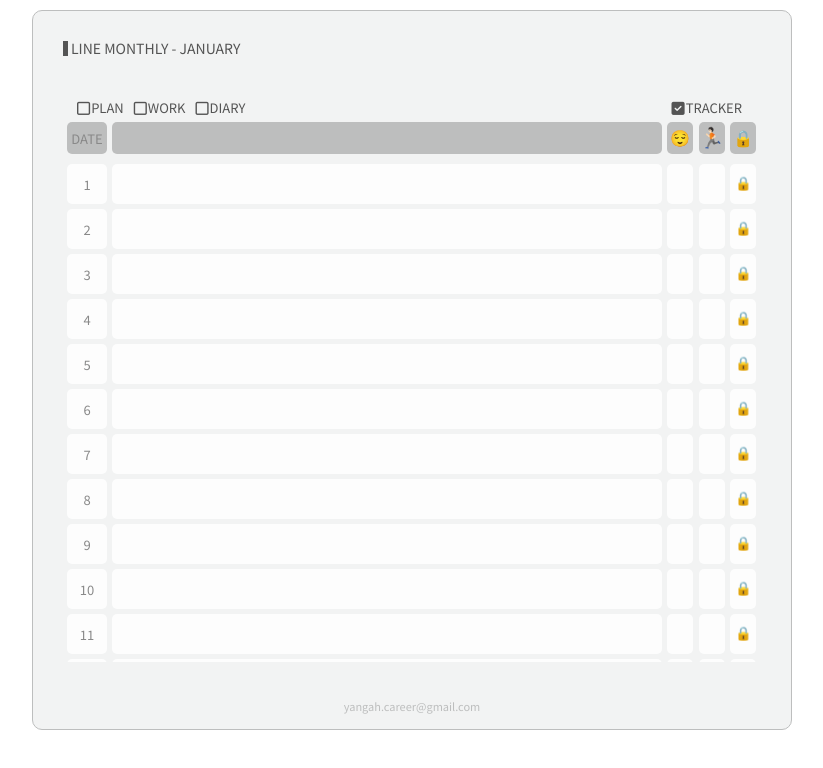
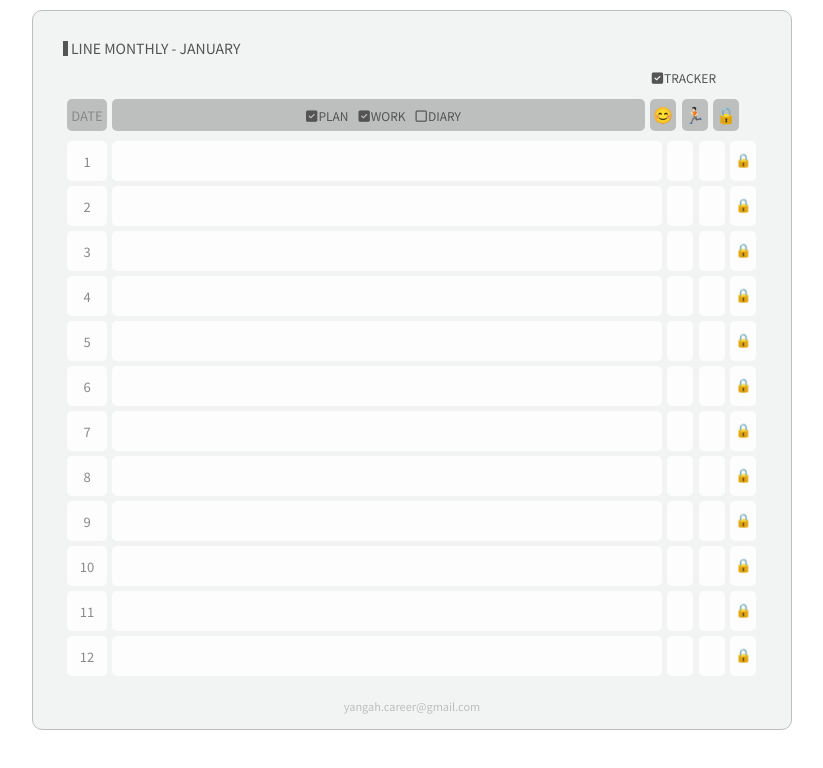
Before and after one commit to Yang-ah/my_first_diary, a React (Create React App) app: page /schedule in a window 1280 px wide. Shown: the top 768 px of the page, without its empty margins (228-1051 px from the left). Built offline with nearby package versions, Linux system fonts and the light colour scheme.

Commit message:
used recoil for change checkbox status, refactored monthly-schedule

```diff
--- a/package.json
+++ b/package.json
@@ -3,6 +3,7 @@
   "version": "0.1.0",
   "private": true,
   "dependencies": {
+    "@tanstack/react-query": "^4.22.0",
     "@testing-library/jest-dom": "^5.16.5",
     "@testing-library/react": "^13.4.0",
     "@testing-library/user-event": "^13.5.0",
@@ -12,8 +13,10 @@
     "@types/react-dom": "^18.0.10",
     "react": "^18.2.0",
     "react-dom": "^18.2.0",
+    "react-query": "^3.39.2",
     "react-router-dom": "^6.6.1",
     "react-scripts": "5.0.1",
+    "recoil": "^0.7.6",
     "styled-components": "^5.3.6",
     "typescript": "^4.9.4",
     "web-vitals": "^2.1.4"
--- /dev/null
+++ b/src/atom.ts
@@ -0,0 +1,21 @@
+import { atom } from "recoil";
+
+export const onTrackerAtom = atom({
+  key: "tracker",
+  default: true,
+});
+
+export const onDiaryAtom = atom({
+  key: "diary",
+  default: false,
+});
+
+export const onPlanAtom = atom({
+  key: "plan",
+  default: true,
+});
+
+export const onWorkAtom = atom({
+  key: "work",
+  default: true,
+});
--- /dev/null
+++ b/src/components/CheckBox.tsx
@@ -0,0 +1,106 @@
+import { useRecoilState } from "recoil";
+import { onTrackerAtom, onDiaryAtom, onPlanAtom, onWorkAtom } from "./../atom";
+import styled from "styled-components";
+
+const CheckContainer = styled.div`
+  width: 100%;
+  height: 100%;
+  display: flex;
+  justify-content: center;
+  align-items: center;
+  font-size: 12px;
+  border-radius: 10px;
+
+  color: ${(props) => props.theme.secondColor};
+  i {
+    font-size: 13px;
+    margin: 2px 1px 0 0;
+  }
+
+  input {
+    display: none;
+  }
+
+  div {
+    margin-left: 10px;
+  }
+  label {
+    cursor: pointer;
+    display: flex;
+    align-items: center;
+  }
+`;
+
+const TrackerContainer = styled(CheckContainer)`
+  height: 10px;
+  justify-content: flex-end;
+  margin-right: 120px;
+`;
+
+export function Tracker() {
+  const [onTracker, SetTracker] = useRecoilState(onTrackerAtom);
+  const toggleTrackerAtom = () => SetTracker((prev) => !prev);
+  return (
+    <TrackerContainer>
+      <input id="tracker" type="checkbox" onClick={toggleTrackerAtom} />
+      <label htmlFor="tracker">
+        {onTracker ? (
+          <i className="fa-solid fa-square-check"></i>
+        ) : (
+          <i className="fa-regular fa-square"></i>
+        )}
+        TRACKER
+      </label>
+    </TrackerContainer>
+  );
+}
+
+function CheckBox() {
+  const [onDiary, SetDiary] = useRecoilState(onDiaryAtom);
+  const [onPlan, SetPlan] = useRecoilState(onPlanAtom);
+  const [onWork, SetWork] = useRecoilState(onWorkAtom);
+
+  const toggleDiaryAtom = () => SetDiary((prev) => !prev);
+  const togglePlanAtom = () => SetPlan((prev) => !prev);
+  const toggleWorkAtom = () => SetWork((prev) => !prev);
+
+  return (
+    <CheckContainer>
+      <div>
+        <input id="plan" type="checkbox" onClick={togglePlanAtom} />
+        <label htmlFor="plan">
+          {onPlan ? (
+            <i className="fa-solid fa-square-check"></i>
+          ) : (
+            <i className="fa-regular fa-square"></i>
+          )}
+          PLAN
+        </label>
+      </div>
+      <div>
+        <input id="work" type="checkbox" onClick={toggleWorkAtom} />
+        <label htmlFor="work">
+          {onWork ? (
+            <i className="fa-solid fa-square-check"></i>
+          ) : (
+            <i className="fa-regular fa-square"></i>
+          )}
+          WORK
+        </label>
+      </div>
+      <div>
+        <input id="diary" type="checkbox" onClick={toggleDiaryAtom} />
+        <label htmlFor="diary">
+          {onDiary ? (
+            <i className="fa-solid fa-square-check"></i>
+          ) : (
+            <i className="fa-regular fa-square"></i>
+          )}
+          DIARY
+        </label>
+      </div>
+    </CheckContainer>
+  );
+}
+
+export default CheckBox;
--- a/src/index.tsx
+++ b/src/index.tsx
@@ -4,14 +4,22 @@ import { RouterProvider } from "react-router-dom";
 import router from "./router";
 import { ThemeProvider } from "styled-components";
 import { DefalutTheme } from "./theme";
+import { RecoilRoot } from "recoil";
+import { QueryClient, QueryClientProvider } from "react-query";
+
+const queryClient = new QueryClient();
 
 const root = ReactDOM.createRoot(
   document.getElementById("root") as HTMLElement
 );
 root.render(
   <React.StrictMode>
-    <ThemeProvider theme={DefalutTheme}>
-      <RouterProvider router={router} />
-    </ThemeProvider>
+    <QueryClientProvider client={queryClient}>
+      <RecoilRoot>
+        <ThemeProvider theme={DefalutTheme}>
+          <RouterProvider router={router} />
+        </ThemeProvider>
+      </RecoilRoot>
+    </QueryClientProvider>
   </React.StrictMode>
 );
--- a/src/screens/Monthly-Schedule.tsx
+++ b/src/screens/Monthly-Schedule.tsx
@@ -1,5 +1,8 @@
-import { useEffect, useState } from "react";
 import styled from "styled-components";
+import { useRecoilValue } from "recoil";
+import { onTrackerAtom, onDiaryAtom, onPlanAtom, onWorkAtom } from "./../atom";
+import CheckBox, { Tracker } from "../components/CheckBox";
+
 import {
   thisDates,
   thisMonthString,
@@ -24,36 +27,18 @@ const Wrap = styled.div`
   border: 1px solid ${(props) => props.theme.fourthColor};
 `;
 
-const SectionHeader = styled.div`
-  height: 30px;
-  display: flex;
-  align-items: center;
-  justify-content: space-between;
-  color: ${(props) => props.theme.secondColor};
-  font-size: 13px;
-  padding-right: 15px;
-`;
-
-const CheckBox = styled.div`
-  display: flex;
-  :last-child {
-    flex-direction: column;
-  }
-  i {
-    font-size: 15px;
-    margin: 2px 1px 0 0;
-  }
-  input {
-    display: none;
-  }
-
-  div {
-    margin-left: 10px;
-  }
-  label {
-    cursor: pointer;
-    display: flex;
-    align-items: center;
+const TableHeader = styled.div<TrackerProps>`
+  height: 32px;
+  display: grid;
+  grid-template-columns: ${(props) =>
+    props.tracker ? `40px 1fr 90px` : `40px 1fr 30px`};
+  grid-gap: 5px;
+  margin-bottom: 10px;
+  padding-right: 17px;
+  div:first-child,
+  div:nth-child(2),
+  div > div {
+    background-color: ${(props) => props.theme.fourthColor};
   }
 `;
 
@@ -63,29 +48,16 @@ const SectionTable = styled.div`
   overflow-y: scroll;
 `;
 
-const SectionLine = styled.div`
+const SectionLine = styled.div<TrackerProps>`
   width: 100%;
   grid-gap: 5px;
   display: grid;
-  grid-template-columns: 40px 1fr 90px;
+  grid-template-columns: ${(props) =>
+    props.tracker ? "40px 1fr 90px" : "40px 1fr 30px"};
   margin-bottom: 5px;
   height: 40px;
   :last-child {
     margin: 0px;
-  }
-`;
-
-const SectionLineWithoutTracker = styled(SectionLine)`
-  grid-template-columns: 40px 1fr 27px;
-`;
-
-const TableHeader = styled(SectionLine)`
-  height: 32px;
-  margin-bottom: 10px;
-  div:first-child,
-  div:nth-child(2),
-  div > div {
-    background-color: ${(props) => props.theme.fourthColor};
   }
 `;
 
@@ -131,12 +103,12 @@ const LineHeader = styled(Header)`
   margin-left: 30px;
 `;
 
+interface TrackerProps {
+  tracker: boolean;
+}
+
 function MonthlySchedule() {
-  const [onTracker, setTracker] = useState(true);
-  const onClickTracker = () => {
-    setTracker((cur) => !cur);
-    console.log(onTracker);
-  };
+  const onTracker = useRecoilValue(onTrackerAtom);
 
   return (
     <Wrap>
@@ -144,61 +116,25 @@ function MonthlySchedule() {
         <ThemeIcon />
         <p>{`LINE MONTHLY - ${thisMonthString}`}</p>
       </LineHeader>
+      <Tracker />
+
       <section>
-        <SectionHeader>
-          <CheckBox>
-            <div>
-              <input id="plan" type="checkbox" />
-              <label htmlFor="plan">
-                <i className="fa-regular fa-square"></i>
-                PLAN
-              </label>
-            </div>
-            <div>
-              <input id="work" type="checkbox" />
-              <label htmlFor="work">
-                <i className="fa-regular fa-square"></i>
-                WORK
-              </label>
-            </div>
-            <div>
-              <input id="diary" type="checkbox" />
-              <label htmlFor="diary">
-                <i className="fa-regular fa-square"></i>
-                DIARY
-              </label>
-            </div>
-          </CheckBox>
-          <CheckBox>
-            <div>
-              <input id="tracker" type="checkbox" onClick={onClickTracker} />
-              <label htmlFor="tracker">
-                {onTracker ? (
-                  <i className="fa-solid fa-square-check"></i>
-                ) : (
-                  <i className="fa-regular fa-square"></i>
-                )}
-                TRACKER
-              </label>
-            </div>
-          </CheckBox>
-        </SectionHeader>
-
-        {onTracker ? (
-          <SectionTable>
-            <TableHeader>
+        <TableHeader tracker={onTracker ? true : false}>
           <DateBox>DATE</DateBox>
-              <MainBox></MainBox>
+          <MainBox>
+            <CheckBox />
+          </MainBox>
           <SectionSide>
-                <SideBox as="div">😌</SideBox>
-                <SideBox as="div" style={{ fontSize: "20px" }}>
-                  🏃🏻
-                </SideBox>
+            {onTracker ? <SideBox as="div">😊</SideBox> : null}
+            {onTracker ? <SideBox as="div">🏃🏻</SideBox> : null}
             <SideBox as="div">🔒</SideBox>
           </SectionSide>
         </TableHeader>
+
+        <SectionTable>
           {thisDates.map((date: Date) => (
             <SectionLine
+              tracker={onTracker ? true : false}
               key={`${date.toLocaleString("en-US", {
                 month: "short",
               })}${date.getDate()}`}
@@ -206,35 +142,13 @@ function MonthlySchedule() {
               <DateBox>{date.getDate()}</DateBox>
               <MainBox></MainBox>
               <SectionSide>
-                  <SideBox />
-                  <SideBox />
+                {onTracker ? <SideBox /> : null}
+                {onTracker ? <SideBox /> : null}
                 <LockBox as="button">🔒</LockBox>
               </SectionSide>
             </SectionLine>
           ))}
         </SectionTable>
-        ) : (
-          <SectionTable>
-            <TableHeader style={{ gridTemplateColumns: "40px 1fr 27px" }}>
-              <DateBox>DATE</DateBox>
-              <MainBox></MainBox>
-              <SectionSide>
-                <SideBox as="div">🔒</SideBox>
-              </SectionSide>
-            </TableHeader>
-            {thisDates.map((date: Date) => (
-              <SectionLineWithoutTracker
-                key={`${date.toLocaleString("en-US", {
-                  month: "short",
-                })}${date.getDate()}`}
-              >
-                <DateBox>{date.getDate()}</DateBox>
-                <MainBox></MainBox>
-                <LockBox as="button">🔒</LockBox>
-              </SectionLineWithoutTracker>
-            ))}
-          </SectionTable>
-        )}
       </section>
       <Message>yangah.career@gmail.com</Message>
     </Wrap>
```
Also changed, not shown: 2 other files (tests, documents, lock files or other folders). Lines whose indentation alone changed are shown as unchanged.
